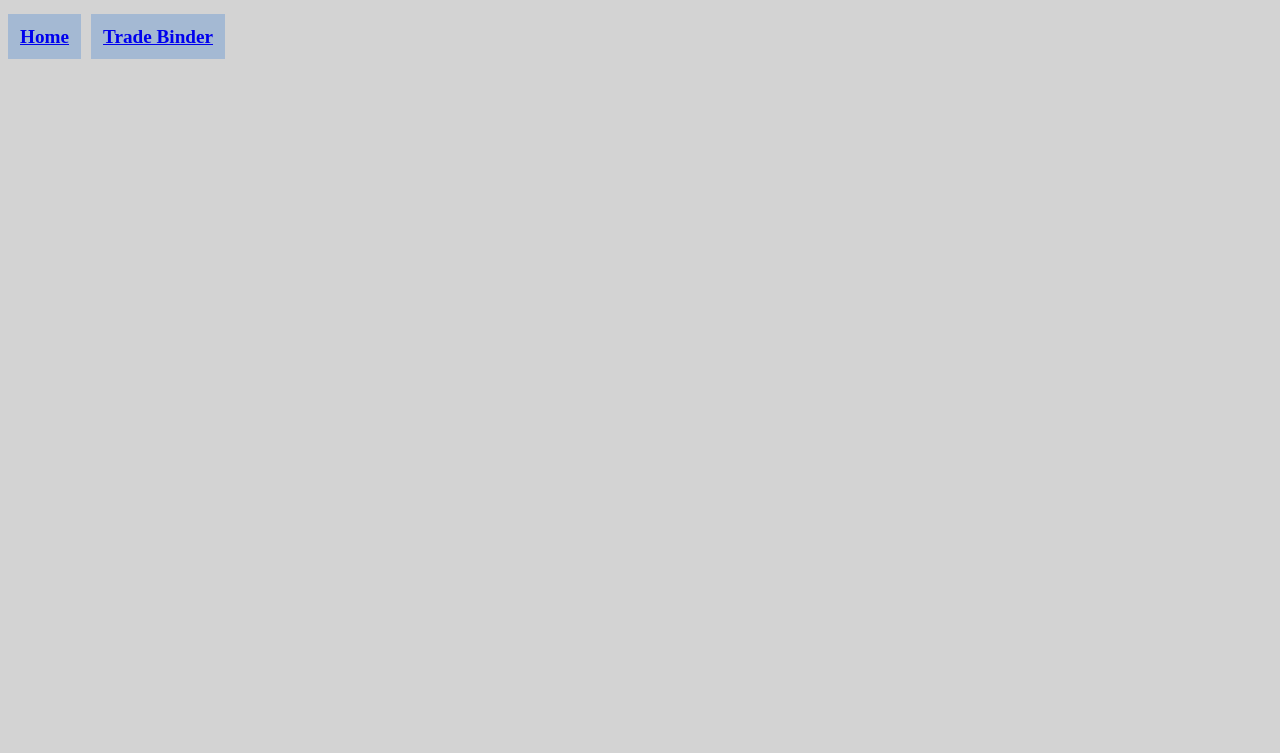
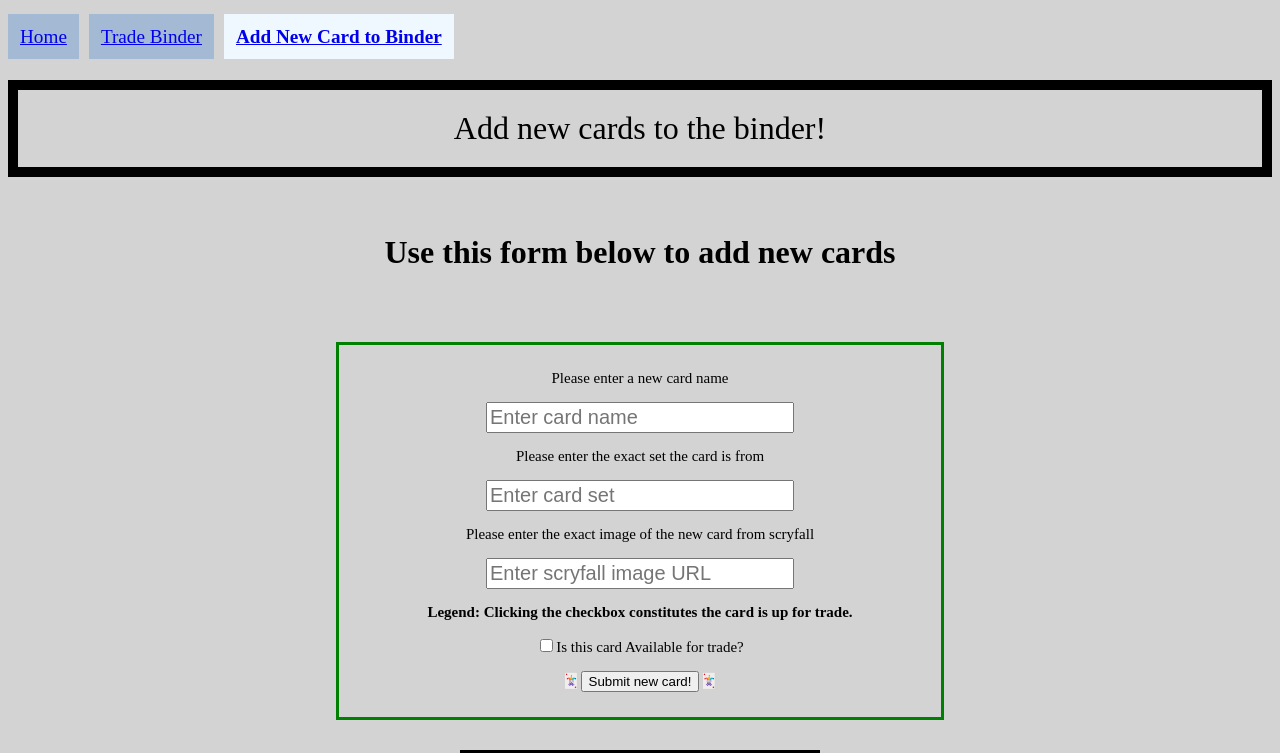
Before and after one commit to Jessieg12/Magic-Trade-Binder, a React (Create React App) app: page /newcardhome in a window 1280 px wide. Shown: the top 753 px of the page. Built offline with nearby package versions, Linux system fonts and the light colour scheme; data requests are answered from the project's data file.

Commit message:
moved component out of parent

```diff
--- a/src/comp-css/NavBar.css
+++ b/src/comp-css/NavBar.css
@@ -2,7 +2,6 @@
   width: 100px;
   padding: 12px;
   background: rgb(164, 185, 211);
-  font-weight: bolder;
   font-size: larger;
   margin-right: 10px;
 };
--- a/src/components/App.js
+++ b/src/components/App.js
@@ -3,7 +3,7 @@ import {Route, Switch} from "react-router-dom"
 import Home from "./Home";
 import BinderHome from "./BinderHome";
 import NavBar from "./NavBar";
-// import NewCardForm from "./NewCardForm";
+import NewCardHome from "./NewCardHome";
 
 let URL = 'http://localhost:3007/binder'
 
@@ -31,6 +31,9 @@ function App() {
       <BinderHome cards={cards} URL={URL} onAddCard={handleAddCard} />
     </Route>
     </Switch>
+    <Route exact path="/newcardhome">
+      <NewCardHome URL={URL} onAddCard={handleAddCard}/>
+    </Route>
     </div>
   );
 }
--- a/src/components/BinderHome.js
+++ b/src/components/BinderHome.js
@@ -10,7 +10,7 @@ NOTE:
 I would like to implement a way to Alphabetize the card names as they are being fetched!!
 */
 
-function BinderHome({cards, URL, onAddCard}){
+function BinderHome({cards}){
 
 
 
@@ -55,7 +55,7 @@ function BinderHome({cards, URL, onAddCard}){
       </div>
       <OrganizationBar />
       {mappedCard}
-      <NewCardHome URL={URL} onAddCard={onAddCard}/>
+      {/* <NewCardHome URL={URL} onAddCard={onAddCard}/> */}
     </div>
   )
 }
--- a/src/components/NavBar.js
+++ b/src/components/NavBar.js
@@ -15,15 +15,22 @@ function NavBar(){
           to="/"
           exact
           className="linkStyles"
-          activeStyle={{background: "aliceblue",}}>
+          activeStyle={{background: "aliceblue", fontWeight: "bolder",}}>
           Home
         </NavLink>
         <NavLink
           to="/binderhome"
           exact
           className="linkStyles"
-          activeStyle={{background: "aliceblue",}}>
+          activeStyle={{background: "aliceblue", fontWeight: "bolder",}}>
           Trade Binder
+        </NavLink>
+        <NavLink
+          to="/newcardhome"
+          exact
+          className="linkStyles"
+          activeStyle={{background: "aliceblue", fontWeight: "bolder",}}>
+          Add New Card to Binder
         </NavLink>
       </div>
     );
--- a/src/components/NewCardForm.js
+++ b/src/components/NewCardForm.js
@@ -25,7 +25,8 @@ function NewCardForm({URL, onAddCard}){
     body: JSON.stringify(newCardInfo),
   })
     .then((r) => r.json())
-    .then((newCard) => onAddCard(newCard));
+    .then((newCard) => onAddCard(newCard))
+    .then(alert("New card added!"))
   }
 
   return(
```
